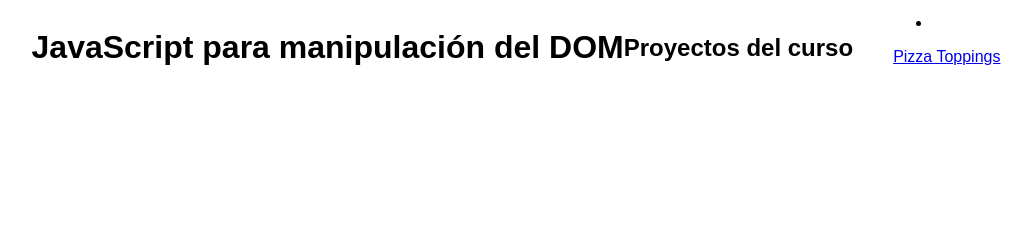
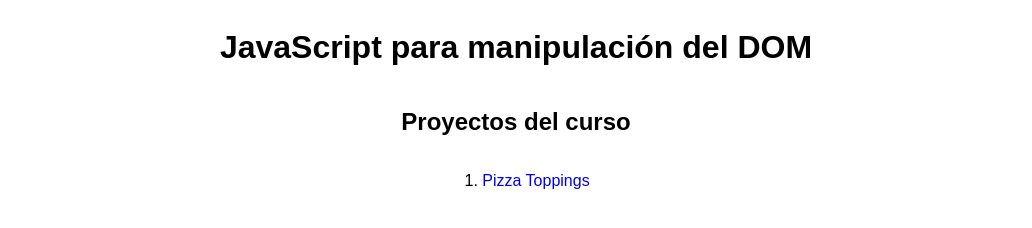
Before and after one commit to elCoco99/curso-dom-js, a plain HTML site: page index.html in a window 1280 px wide. Shown: the whole page, without its empty margins (124-1156 px from the left). Drawn offline with Linux system fonts and the light colour scheme.

Commit message:
Agregar CSS a los index

```diff
--- a/index.html
+++ b/index.html
@@ -9,10 +9,10 @@
 <body>
   <h1>JavaScript para manipulación del DOM</h1>
   <h2>Proyectos del curso</h2>
-  <li>
-    <ol>
+  <ol>
+    <li>
       <a href="./pizza-topping/index.html">Pizza Toppings</a>
-    </ol>
-  </li>
+    </li>
+  </ol>
 </body>
 </html>
--- a/styles.css
+++ b/styles.css
@@ -1,11 +1,15 @@
 html {
   font-family: Arial, "Helvetica Neue", Helvetica, sans-serif;
-
 }
 
 body {
   display: flex;
+  flex-direction: column;
   align-items: center;
   text-align: center;
   justify-content: center;
 }
+
+a, a:visited {
+  text-decoration: none;
+}
```
